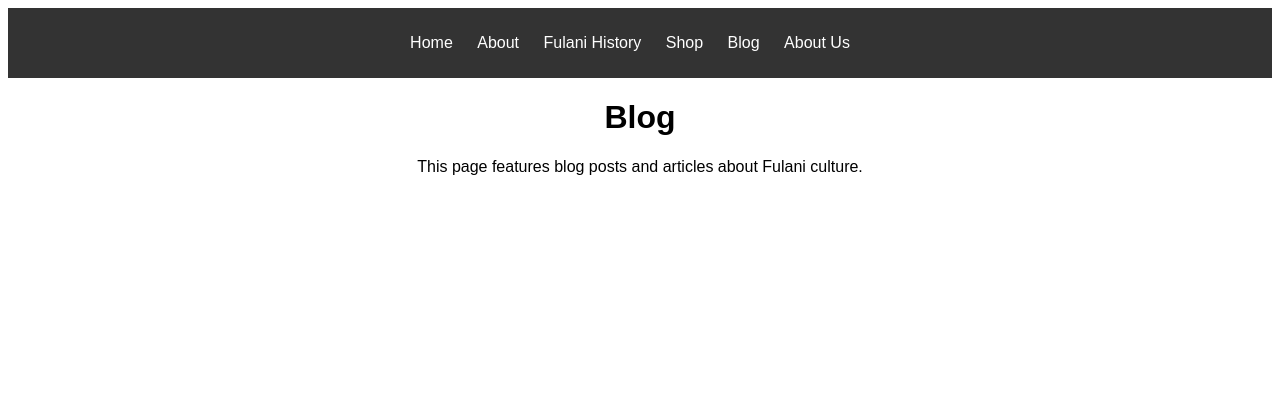
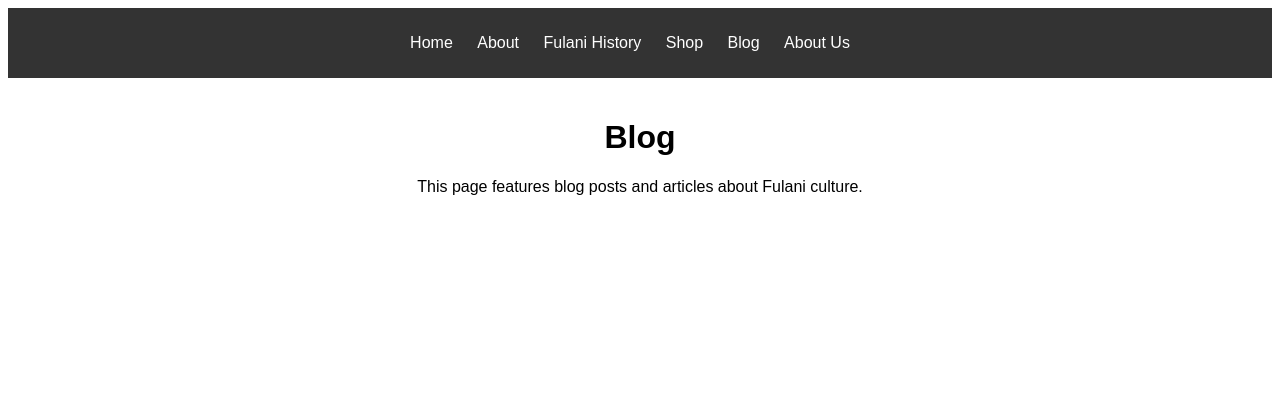
Before and after one commit to Codewithjalloh/Pulaar, a Flask app: page /blog in a window 1280 px wide. Shown: the top 420 px of the page. Run offline with Flask 3, Linux system fonts and the light colour scheme.

Commit message:
Update style.css

```diff
--- a/static/style.css
+++ b/static/style.css
@@ -74,3 +74,11 @@ footer {
   border-bottom: 1px solid #ddd;
   padding: 5px 0;
 }
+
+/* MAIN  */
+/* Style for main content */
+main {
+  padding: 20px;
+  max-width: 800px; /* Adjust the width as needed */
+  margin: auto; /* Center the content */
+}
```
